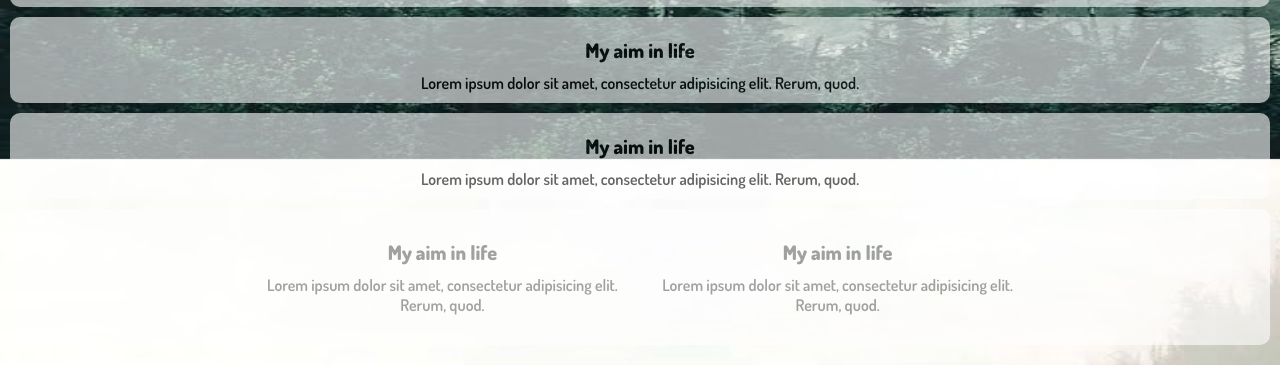
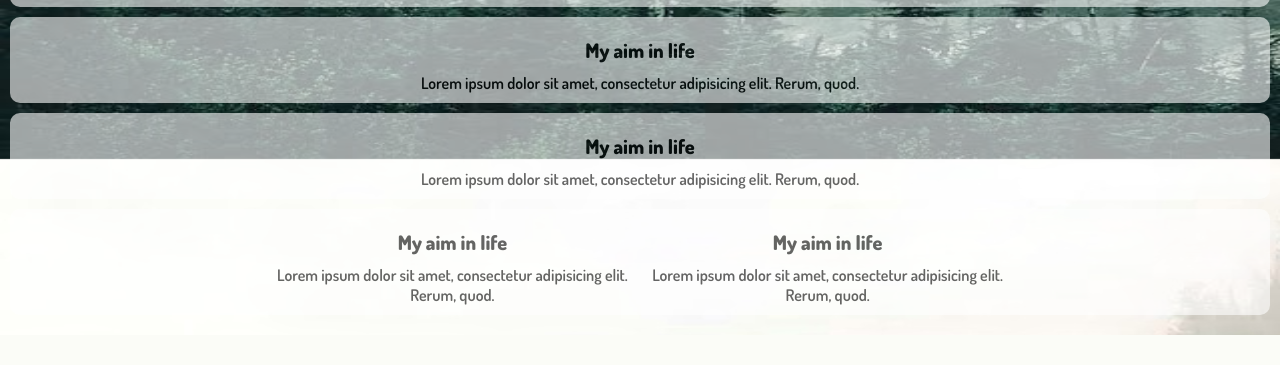
Before and after one commit to hello2himel/Developer-Portfolio, a plain HTML site: page index.html in a window 1280 px wide. Shown: the part 641-1006 px from the top of the page. After the commit the page ends 976 px from the top, so only its background shows below. Drawn offline with Linux system fonts and the light colour scheme.

Commit message:
update index.css

```diff
--- a/css/index.css
+++ b/css/index.css
@@ -80,13 +80,6 @@ a:active {
 }
 
 .child {
-  background-color: white;
-  opacity: 60%;
-  padding: 10px;
-  margin: auto;
-  margin-bottom: 10px;
-  text-align: center;
-  border-radius: 10px;
   display: inline-block;
   vertical-align: middle;
   width: 30%;
```
